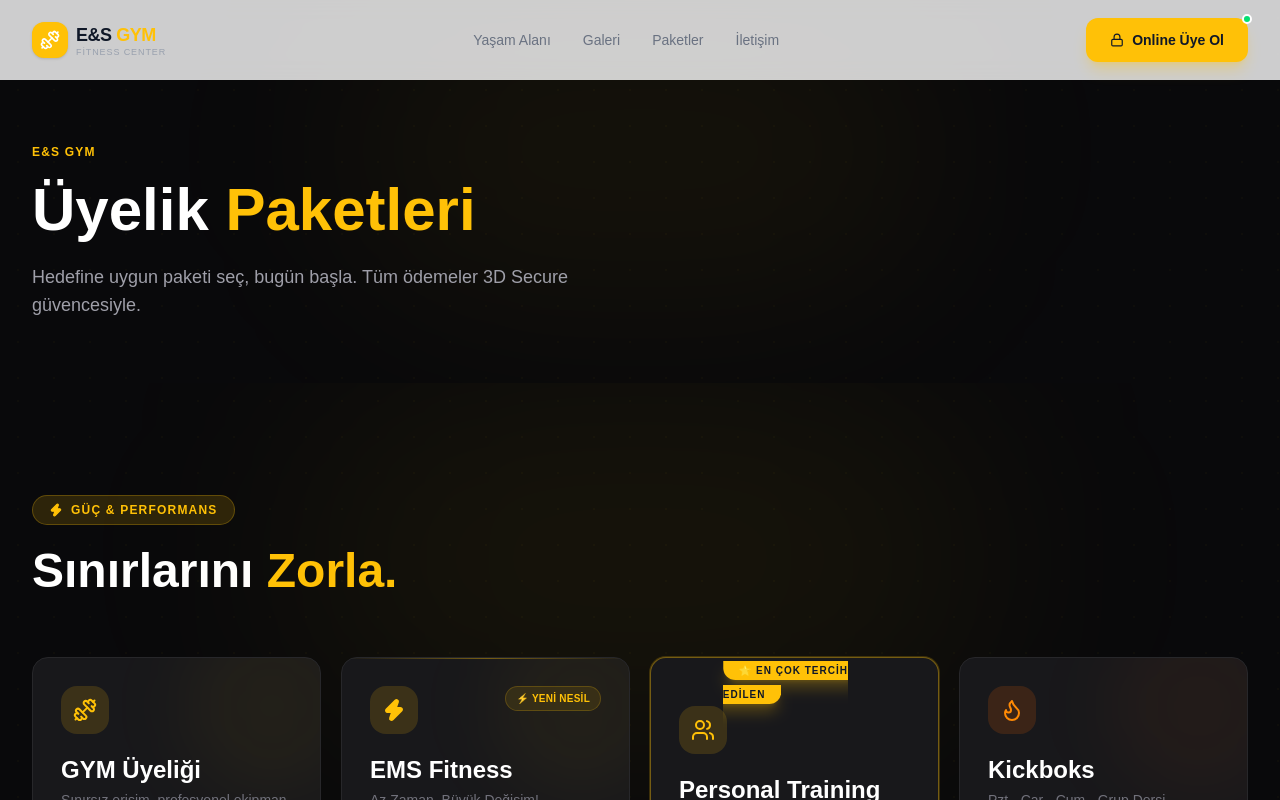
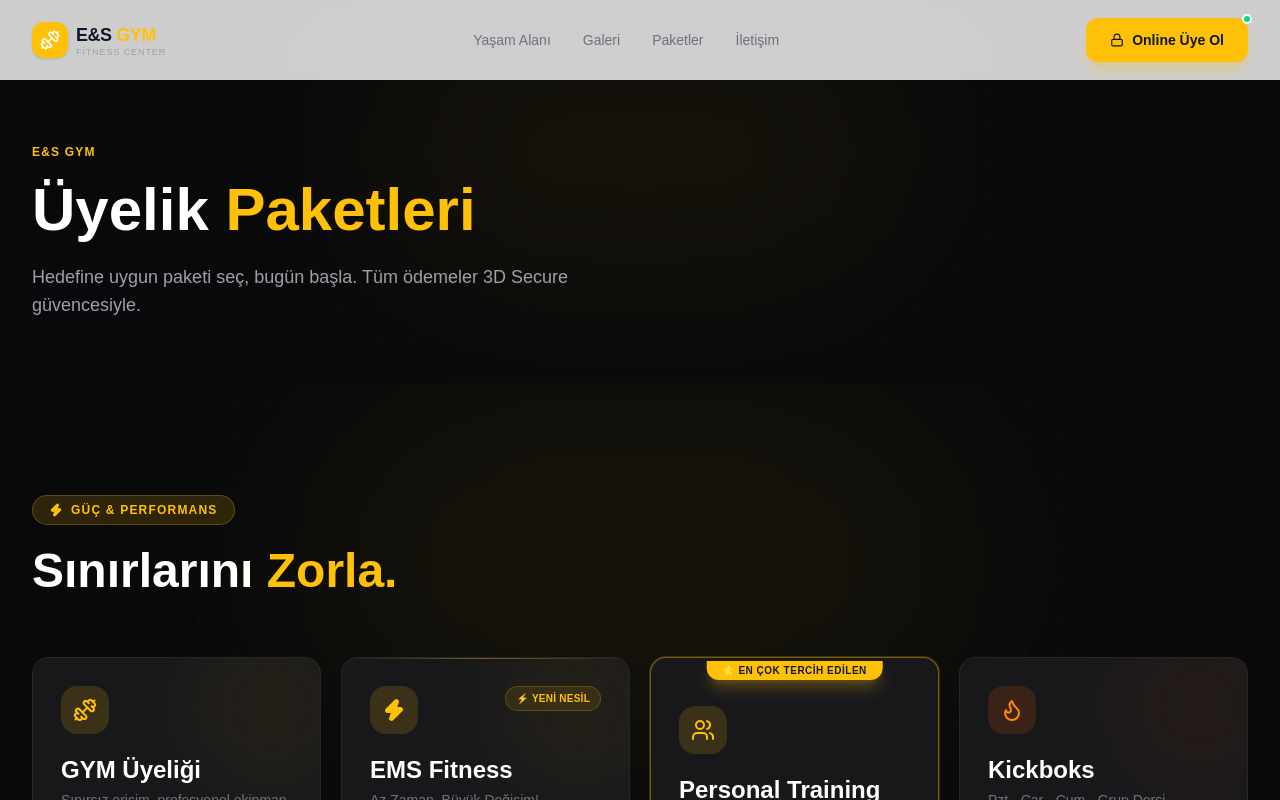
Before and after one commit to Atytmr07/es-gym, a Next.js app: page /packages in a window 1280 px wide. Shown: the top 800 px of the page. Built offline with nearby package versions, Linux system fonts and the light colour scheme.

Commit message:
fix(packages): prevent PT badge from wrapping to 2 lines (whitespace-nowrap)

```diff
--- a/components/Packages.tsx
+++ b/components/Packages.tsx
@@ -259,8 +259,8 @@
               className="relative bg-zinc-900 border border-[#FFC107]/40 rounded-2xl p-7 flex flex-col group hover:border-[#FFC107]/70 transition-all duration-300 overflow-hidden ring-1 ring-[#FFC107]/20"
             >
               {/* Badge */}
-              <div className="absolute -top-px left-1/2 -translate-x-1/2">
-                <span className="bg-[#FFC107] text-gray-900 text-[10px] font-black uppercase tracking-widest px-4 py-1 rounded-b-xl shadow-lg shadow-[#FFC107]/30">
+              <div className="absolute -top-px left-1/2 -translate-x-1/2 whitespace-nowrap">
+                <span className="bg-[#FFC107] text-gray-900 text-[10px] font-black uppercase tracking-wider px-4 py-1 rounded-b-xl shadow-lg shadow-[#FFC107]/30 whitespace-nowrap">
                   ⭐ En Çok Tercih Edilen
                 </span>
               </div>
```
